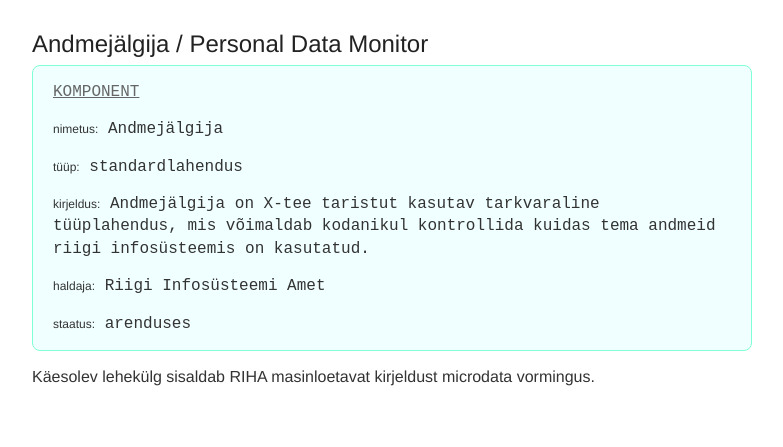
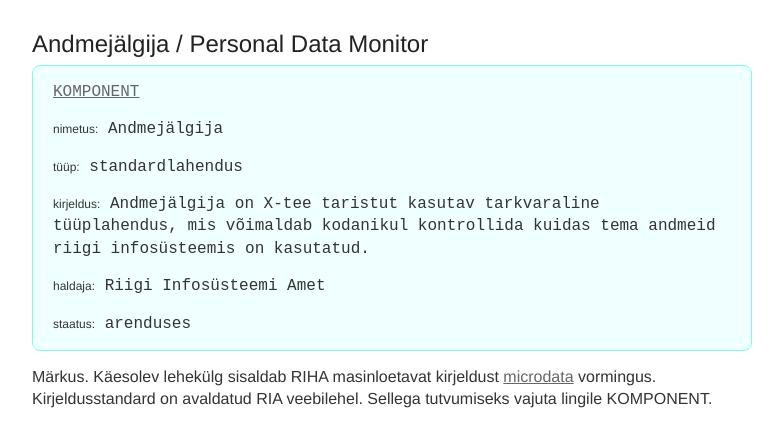
Before and after one commit to e-gov/AJ, a Jekyll site: the page built from _posts/2015-1-3-META.md, in a window 1280 px wide. Shown: the top 447 px of the page, without its empty margins (248-1031 px from the left). Built offline with Jekyll 4.4.1, drawn with Linux system fonts in a browser that asks for light colours; Markdown is read by kramdown in place of the engine named in the settings.

Commit message:
Update 2015-1-3-META.md

```diff
--- a/_posts/2015-1-3-META.md
+++ b/_posts/2015-1-3-META.md
@@ -18,4 +18,5 @@
 
 </section>
 
-<p>Käesolev lehekülg sisaldab RIHA masinloetavat kirjeldust microdata vormingus.</p>
+<p>Märkus. Käesolev lehekülg sisaldab RIHA masinloetavat kirjeldust <a href='https://developers.google.com/schemas/formats/microdata'>microdata</a> vormingus.
+Kirjeldusstandard on avaldatud RIA veebilehel. Sellega tutvumiseks vajuta lingile KOMPONENT.</p>
```
